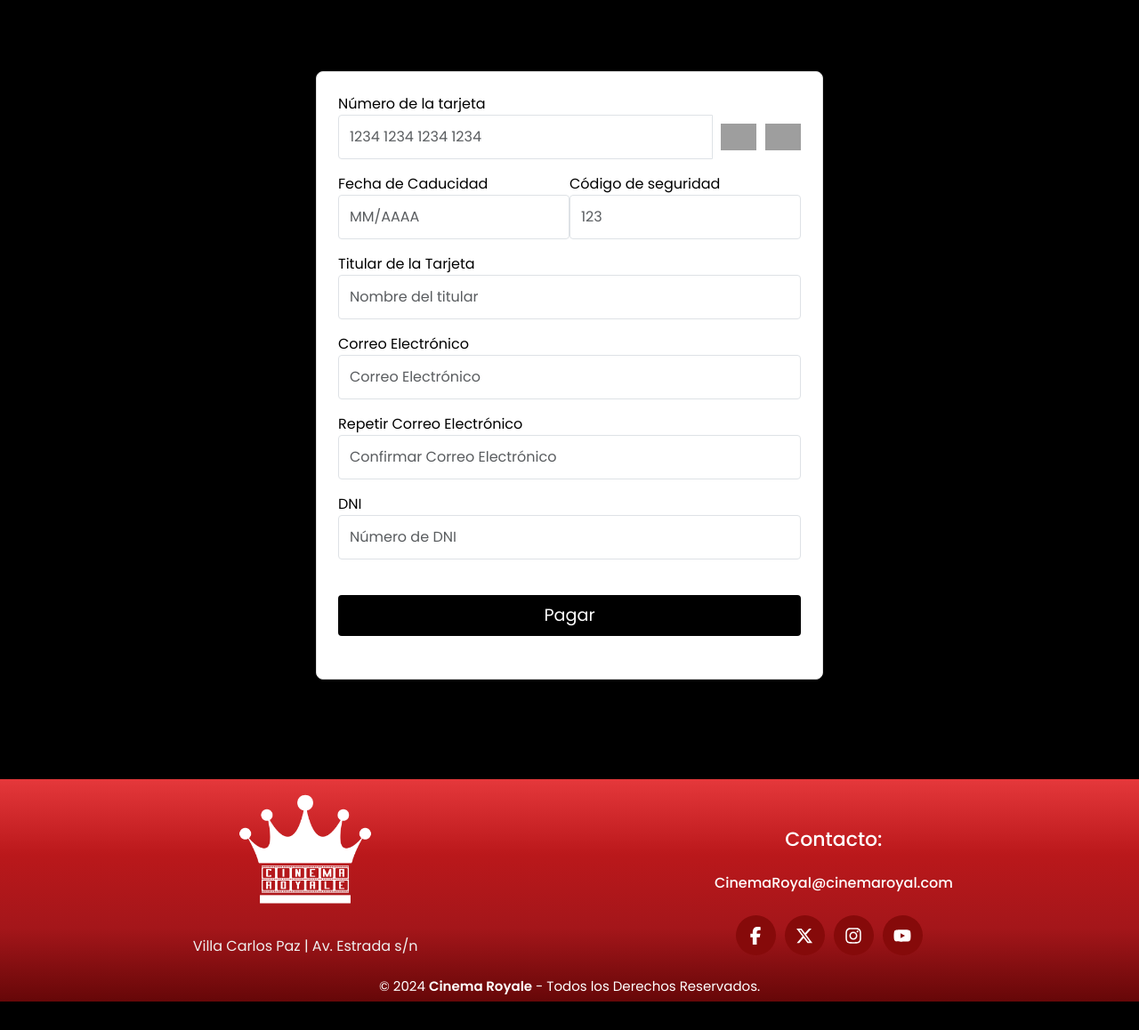
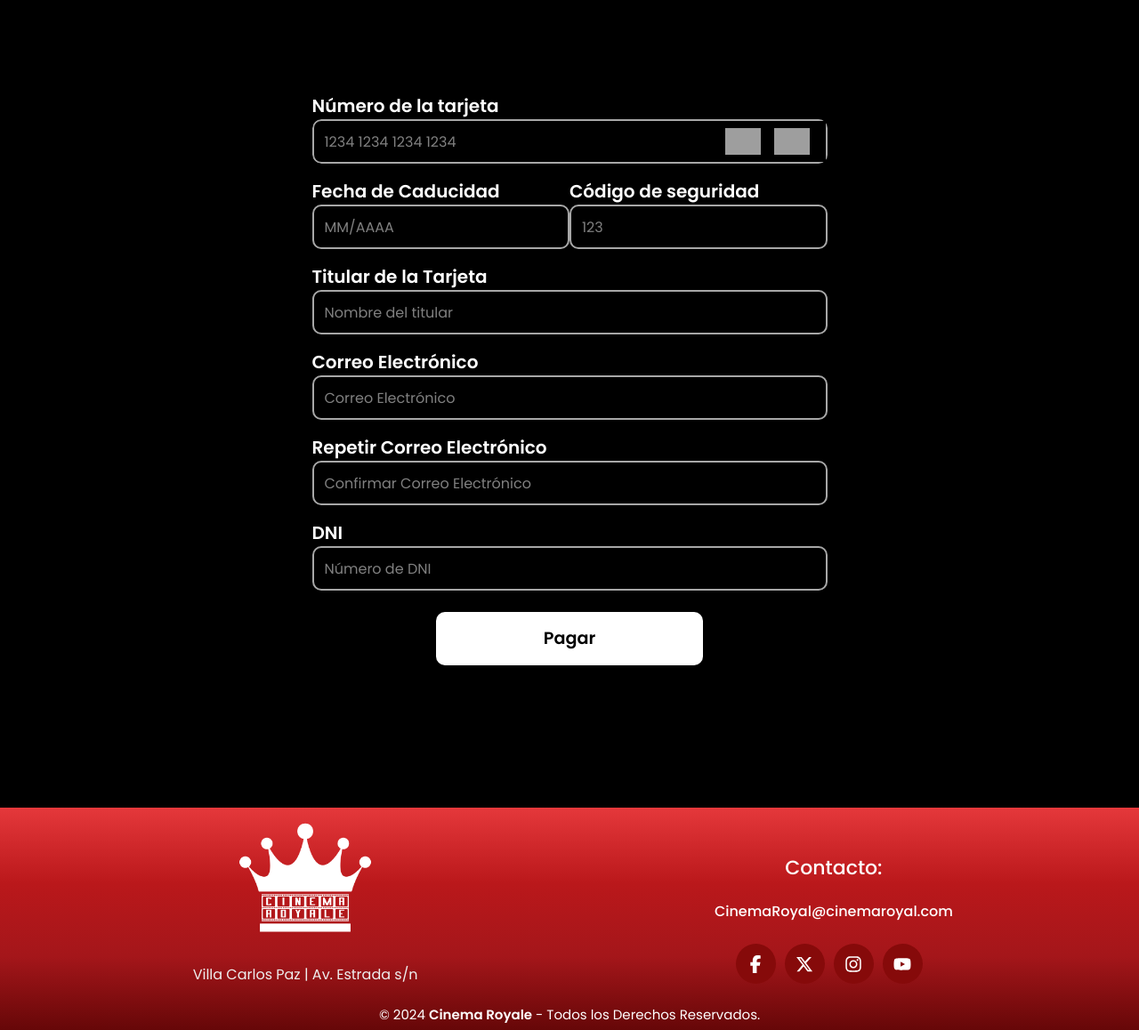
Before and after one commit to Zadios/CinemaSystem, a Django app: template Applications/Showtime/templates/Showtime/pago.html in a window 1280 px wide. Shown: the part 176-1334 px from the top of the page at 89% size. Before the commit the page ends 1302 px from the top, so only its background shows below. Run offline with Django 5.2, Linux system fonts and the light colour scheme; the template is opened without the code that fills it: values that come from a table or form of the project are taken from there, others are empty; grey boxes are pictures that could not be loaded.

Commit message:
cambios en pago.css

```diff
--- a/static/styles/pago.css
+++ b/static/styles/pago.css
@@ -8,58 +8,125 @@ body {
 
 /* Formulario de pago */
 .payment-form {
-    max-width: 570px;
-    max-height: 729px;
+    max-width: 627px;
+    max-height: 802px;
     margin: 5rem auto;
     padding: 1.5rem;
-    border: 1px solid #ddd;
-    border-radius: 8px;
-    box-shadow: 0 0 10px rgba(0, 0, 0, 0.1);
-    background-color: white;
-    color: black;
+    background-color: rgb(0, 0, 0);
 }
 
 .payment-form h4 {
     margin-bottom: 1rem;
-    font-size: 1.2rem;
+    font-size: 1.3rem;
+    font-weight: 700;
 }
 
-.payment-form .input-group {
-    display: flex;
-    justify-content: space-between;
-    align-items: center;
-}
-
-.payment-form .card-icons {
-    display: flex;
-    align-items: center;
-}
-
-.payment-form .card-icons img {
-    width: 40px;
-    margin-left: 10px;
-}
 
 .payment-form .form-group {
     margin-bottom: 1rem;
+    font-size: 20px;
+    font-weight: 600;
+    line-height: 30px;
 }
 
-.payment-form .form-control {
-    border-radius: 4px;
-    padding: 0.75rem;
+.input-group {
+    position: relative;
+    border-radius: 10px;
+    overflow: hidden;
+}
+
+.input-group .form-control {
+    width: 100%;
+    height: 50px;
+    padding-right: 70px; /* Espacio para las imágenes */
+    background-color: black;
+}
+
+.input-group .card-icons {
+    position: absolute;
+    right: 10px;
+    top: 50%;
+    transform: translateY(-50%);
+    display: flex;
+    gap: 5px;
+}
+
+.input-group .card-icons img {
+    margin-right: 10px;
+    width: 40px;
+    height: auto;
+    display: inline-block;
+}
+
+.form-group .form-control {
+    width: 100%;
+    height: 50px;
+    padding-right: 70px;
+    border-radius: 10px;
+    border: 2px solid rgba(167, 167, 167, 1);
+    background-color: black;
+    color: rgba(167, 167, 167, 1);
+}
+.form-control::placeholder {
+    color: rgba(255, 255, 255, 0.5);
+    font-weight: 400;
 }
 
 .payment-form button {
-    width: 100%;
+    display: flex;
+    justify-content: center;
+    align-items: center;
+    margin: 1rem auto;
     padding: 0.75rem;
-    background-color: black;
-    color: white;
+    background-color: rgb(255, 255, 255);
+    color: rgb(0, 0, 0);
     border: none;
-    border-radius: 4px;
     font-size: 1.2rem;
+    font-weight: 600;
     transition: background-color 0.3s ease;
+    width: 300px;
+    height: 60px;
+    border-radius: 10px;
+    text-align: center;
 }
 
 .payment-form button:hover {
     background-color: #333;
 }
+
+.error-message {
+    display: none; /* Los mensajes de error están ocultos por defecto */
+    color: red;
+    font-size: 0.85em;
+    margin-top: 5px;
+}
+
+@media (max-width: 767px) {
+    body {
+        font-size: 13px;
+    }
+
+    .payment-form h4 {
+        font-size: 1rem;
+    }
+
+    .payment-form .form-group {
+        font-size: 16px;
+        line-height: 24px;
+    }
+
+    .payment-form button {
+        font-size: 1rem;
+        width: 100%;
+        padding: 0.5rem;
+    }
+
+    .form-control {
+        font-size: 13px;
+        padding: 0.5rem;
+    }
+
+    .input-group .card-icons img {
+        width: 30px;
+    }
+}
```
